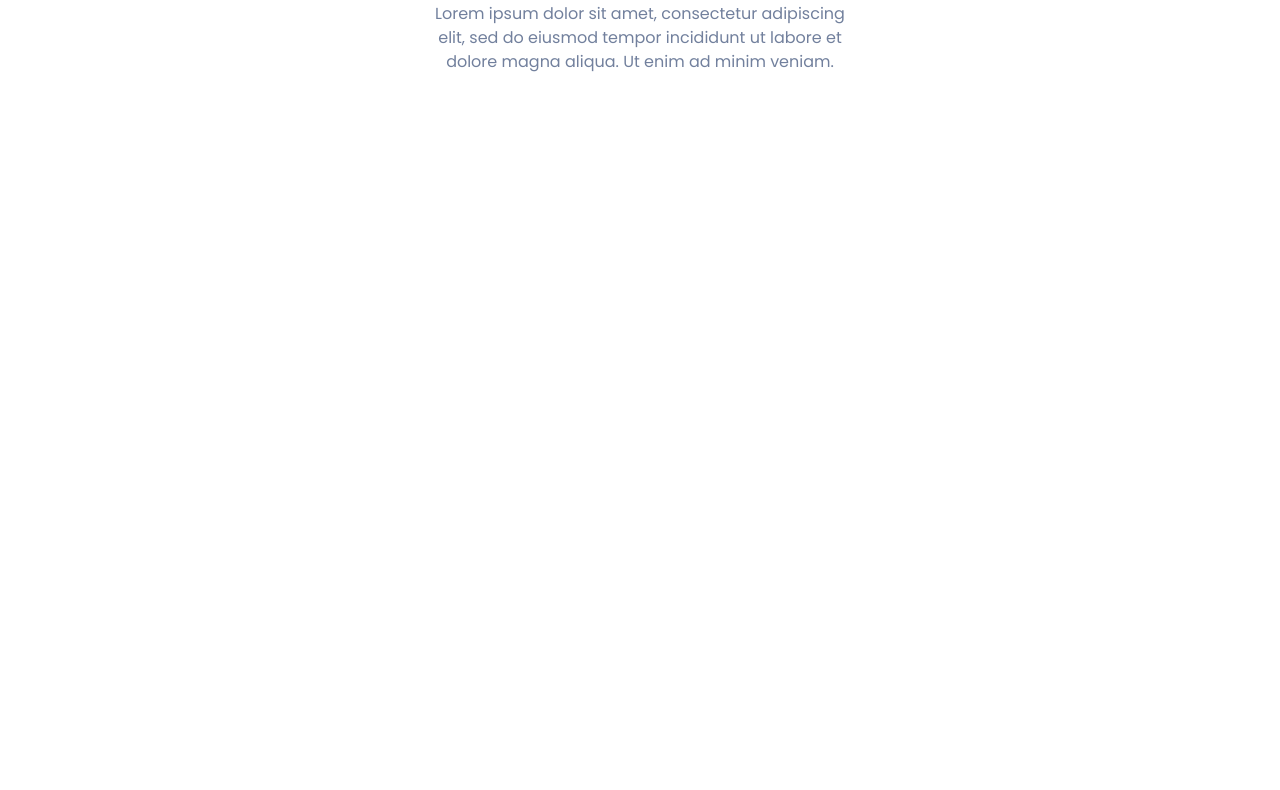
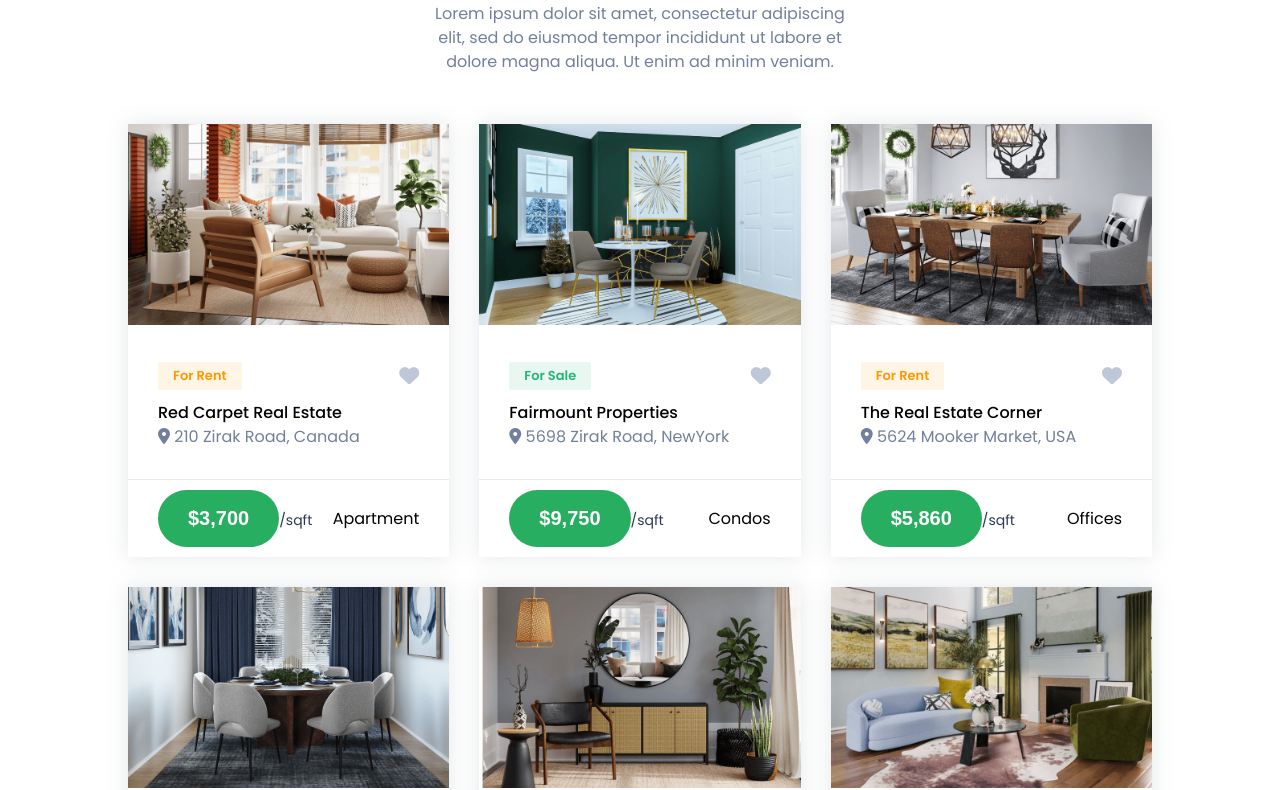
Before and after one commit to codersujon/RentUp, a React (Create React App) app: page / in a window 1280 px wide. Shown: the part 1410-2200 px from the top of the page. Before the commit the page ends 1614 px from the top, so only its background shows below. Built offline with nearby package versions, Linux system fonts and the light colour scheme.

Commit message:
Recent Card

```diff
--- a/src/assets/styles/abstracts/_common.scss
+++ b/src/assets/styles/abstracts/_common.scss
@@ -19,6 +19,11 @@ p {
     line-height: 1.5;
     font-weight: 400;
 }
+
+h4 {
+    font-weight: 500;
+}
+
 
 a {
     text-decoration: none;
@@ -57,6 +62,11 @@ button {
     }
 }
 
+.btn-round {
+    border-radius: 50px;
+    font-size: 20px;
+}
+
 textarea,
 input {
     border: none;
@@ -76,7 +86,12 @@ section {
     grid-gap: 30px;
 }
 
-label{
-    color: $labelColor;
+.grid-3 {
+    @extend .grid-5;
+    grid-template-columns: repeat(3, 1fr);
+}
+
+label {
+    color: $secondryColor;
     font-size: 14px;
 }
--- a/src/assets/styles/abstracts/_variables.scss
+++ b/src/assets/styles/abstracts/_variables.scss
@@ -9,7 +9,7 @@ $grey: #808080;
 $bodyText: #72809d;
 $primaryColor: #27ae60;
 $secondryColor:#2d3954;
-$labelColor: #2d3954;
+$iconColor: #bec7d8;
 
 
 /* BACKGROUND COLOR */
@@ -18,7 +18,9 @@ $bg-primary: #f7f9fc;
 
 /* BORDER */
 $border: 1px solid rgba(128, 128, 128, 0.2);
+$border2: 1px solid #efe8f3;
 
 
 /* BOX-SHADOW */
-$boxShadow: 0 5px 30px rgb(0 24 84/  10%);
+$boxShadow: 0 5px 30px rgb(0 24 84/ 10%);
+$boxShadow2: 0 0 20px 0 rgb(112 121 138/ 18%);
--- /dev/null
+++ b/src/assets/styles/components/_recent.scss
@@ -0,0 +1,42 @@
+.recent {
+    &__Content {
+        text-align-last: left;
+    }
+}
+
+.recentCard {
+    box-shadow: $boxShadow2;
+
+    &__img {
+        & img {
+            width: 100%;
+            height: 100%;
+        }
+    }
+
+    &__text {
+        padding: 30px;
+    }
+
+    &__category {
+        margin-bottom: 10px;
+
+        & span {
+            padding: 4px 15px;
+            border-radius: 2px;
+            font-weight: 600;
+            font-size: 13px;
+            display: inline-block;
+        }
+
+        & i {
+            font-size: 20px;
+            color: $iconColor;
+        }
+    }
+
+    &__btn {
+        border-top: $border2;
+        padding: 10px 30px;
+    }
+}
--- a/src/assets/styles/components/all.scss
+++ b/src/assets/styles/components/all.scss
@@ -2,3 +2,4 @@
 @import 'hero';
 @import 'sectionTitle';
 @import 'featured';
+@import 'recent';
--- a/src/components/Recent/Recent.jsx
+++ b/src/components/Recent/Recent.jsx
@@ -1,5 +1,6 @@
 import React from 'react';
 import SectionTitle from '../SectionTitle/SectionTitle';
+import RecentCard from './RecentCard';
 
 const Recent = () => {
   return (
@@ -10,6 +11,7 @@ const Recent = () => {
                     title="Recent Property Listed"
                     subtitle="Lorem ipsum dolor sit amet, consectetur adipiscing elit, sed do eiusmod tempor incididunt ut labore et dolore magna aliqua. Ut enim ad minim veniam."
                 />
+                <RecentCard />
             </div>
         </section>
     </>
--- /dev/null
+++ b/src/components/Recent/RecentCard.jsx
@@ -0,0 +1,48 @@
+import React from "react";
+import RecentInfo from '../../data/RecentInfo.json';
+
+const RecentCard = () => {
+    return (
+        <>
+            <div className="recent__Content grid-3">
+                {
+                    RecentInfo.map((ReItem, index) => {
+                        const { cover, name, location, category, price, type } = ReItem;
+                        return (
+                            <div className="recentCard" key={index}>
+                                <div className="recentCard__img">
+                                    <img src={cover} alt="" />
+                                </div>
+                                <div className="recentCard__text">
+                                    <div className="recentCard__category flex">
+                                        <span style={{
+                                            background: category === "For Sale" ? "#25b5791a" : "#ff98001a ",
+                                            color: category === "For Sale" ? "#25b579 " : "#ff9800 "
+                                        }}>
+                                            {category}
+                                        </span>
+
+                                        <i class="fa-solid fa-heart"></i>
+                                    </div>
+                                    <h4>{name}</h4>
+                                    <p>
+                                        <i class="fa-solid fa-location-dot"></i> {location}
+                                    </p>
+                                </div>
+                                <div className="recentCard__btn flex">
+                                    <div>
+                                        <button className="btn-round">{price}</button>
+                                        <label htmlFor="">/sqft</label>
+                                    </div>
+                                    <span>{type}</span>
+                                </div>
+                            </div>
+                        )
+                    })
+                }
+            </div>
+        </>
+    )
+}
+
+export default RecentCard;
--- /dev/null
+++ b/src/data/RecentInfo.json
@@ -0,0 +1,56 @@
+[
+    {
+        "id": 1,
+        "cover": "/assets/images/list/p-1.png",
+        "name": "Red Carpet Real Estate",
+        "location": "210 Zirak Road, Canada",
+        "category": "For Rent",
+        "price": "$3,700",
+        "type": "Apartment"
+      },
+      {
+        "id": 2,
+        "cover": "/assets/images/list/p-2.png",
+        "name": "Fairmount Properties",
+        "location": "5698 Zirak Road, NewYork",
+        "category": "For Sale",
+        "price": "$9,750",
+        "type": "Condos"
+      },
+      {
+        "id": 3,
+        "cover": "/assets/images/list/p-7.png",
+        "name": "The Real Estate Corner",
+        "location": "5624 Mooker Market, USA",
+        "category": "For Rent",
+        "price": "$5,860",
+        "type": "Offices"
+      },
+      {
+        "id": 4,
+        "cover": "/assets/images/list/p-4.png",
+        "name": "Herringbone Realty",
+        "location": "5621 Liverpool, London",
+        "category": "For Sale",
+        "price": "$7,540",
+        "type": "Homes & Villas"
+      },
+      {
+        "id": 5,
+        "cover": "/assets/images/list/p-5.png",
+        "name": "Brick Lane Realty",
+        "location": "210 Montreal Road, Canada",
+        "category": "For Rent",
+        "price": "$4,850",
+        "type": "Commercial"
+      },
+      {
+        "id": 6,
+        "cover": "/assets/images/list/p-6.png",
+        "name": "Banyon Tree Realty",
+        "location": "210 Zirak Road, Canada",
+        "category": "For Sale",
+        "price": "$2,742",
+        "type": "Apartment"
+      }
+]
```
